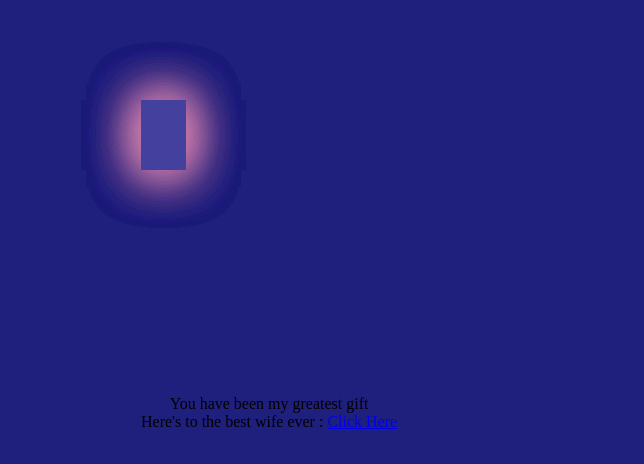
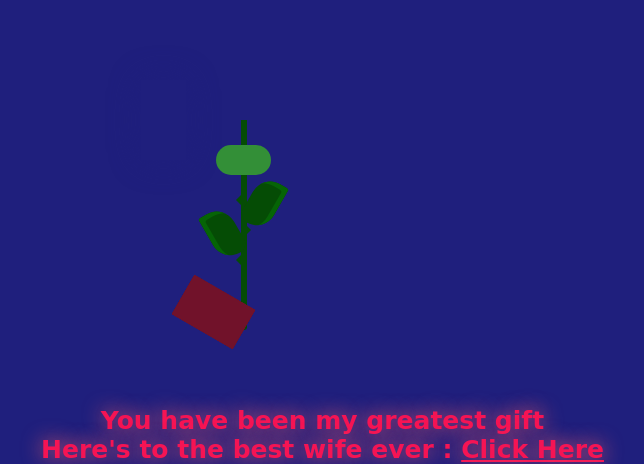
Before and after one commit to Themaster19/letterx2, a plain HTML site: page index.html in a window 1280 px wide. Shown: the part 375-839 px from the top of the page, without its empty margins (499-1143 px from the left). Before the commit the page ends 806 px from the top, so only its background shows below. Drawn offline with Linux system fonts and the light colour scheme.

Commit message:
Update style.css

```diff
--- a/style.css
+++ b/style.css
@@ -128,6 +128,171 @@ box-shadow: 0px 0px 30px rgba(245, 148, 184, 0.5);
 transition: all 0.5s ease-out;
 }
 
+.deadPetals > div:nth-child(1) {
+left: 80px;
+transform: rotate(-30deg);
+animation: falling 20s 12s ease-in-out-infinite;
+}
+.deadPetals > div:nth-child(2) {
+left: 101px;
+transform: rotate(-30deg);
+animation: falling 20s 12s ease-in-out-infinite;
+}
+.deadPetals > div:nth-child(3) {
+left: 79px;
+transform: rotate(-30deg);
+animation: falling 20s 12s ease-in-out-infinite;
+}
+.deadPetals > div:nth-child(4) {
+left: 92px;
+transform: rotate(-30deg);
+animation: falling 20s 12s ease-in-out-infinite;
+}
 
+.leaves > div:nth-last-child(1) {
+  position: absolute;
+  width: 55px;
+  height: 30px;
+  background: #338f37;
+  top: 120px;
+  left: 75px;
+  border-radius: 100px;
+}
+.leaves > div:nth-child(1) {
+  position: absolute;
+  width: 6px;
+  height: 210px;
+  background: #054c05;
+  top: 95px;
+  left: 100px;
+  border-radius: 0 0 100px 100px;
+}
+.leaves > div:nth-child(2) {
+  position: absolute;
+  width: 30px;
+  height: 50px;
+  top: 53px;
+  border-radius: 5px 40px 20px 40px;
+  background: #054c05;
+  transform-origin: bottom;
+  transform: rotate(-30deg);
+  top: 180px;
+  left: 80px;
+  box-shadow: inset 5px 5px #066406;
+}
+.leaves > div:nth-child(3) {
+  position: absolute;
+  width: 30px;
+  height: 50px;
+  top: 53px;
+  border-radius: 40px 5px 40px 20px;
+  background: #054c05;
+  transform-origin: bottom;
+  transform: rotate(30deg);
+  top: 150px;
+  left: 95px;
+  box-shadow: inset -5px 5px #066406;
+}
 
+.thorns > div {
+  position: absolute;
+  width: 0;
+  height: 0;
+  top: 140px;
 }
+.thorns > div:nth-child(odd) {
+  border-top: 5px solid transparent;
+  border-bottom: 5px solid transparent;
+  border-left: 5px solid #054c05;
+  left: 105px;
+}
+.thorns > div:nth-child(even) {
+  border-top: 5px solid transparent;
+  border-bottom: 5px solid transparent;
+  border-right: 5px solid #054c05;
+  left: 95px;
+}
+.thorns > div:nth-child(1) {
+  top: 200px;
+}
+.thorns > div:nth-child(2) {
+  top: 170px;
+}
+.thorns > div:nth-child(4) {
+  top: 230px;
+}
+
+@keyframes bloom2 {
+  50% {
+    transform: rotate(-90deg);
+    top: 200px;
+    left: 100px;
+  }
+  100% {
+    transform: rotate(-60deg);
+    top: 252px;
+    left: 50px;
+    background: #71122a;
+    box-shadow: 0px 0px 0px rgba(245, 148, 184, 0);
+  }
+}
+@keyframes bloom3 {
+  100% {
+    transform: rotate(45deg);
+  }
+}
+@keyframes bloom4 {
+  100% {
+    transform: rotate(-20deg);
+  }
+}
+@keyframes bloom5 {
+  100% {
+    transform: rotate(20deg);
+  }
+}
+@keyframes bloom6 {
+  100% {
+    transform: rotate(-5deg);
+  }
+}
+@keyframes bloom7 {
+  100% {
+    transform: rotate(5deg);
+  }
+}
+@keyframes glowing {
+  50% {
+    background: #d7365f;
+    box-shadow: 0px 0px 60px #f594b8;
+  }
+}
+@keyframes falling {
+  20% {
+    top: 335px;
+    background: #9d193b;
+    box-shadow: 0px 0px 0px rgba(245, 148, 184, 0);
+  }
+  100% {
+    top: 335px;
+    opacity: 0;
+  }
+}
+.text {
+  font-family: cursive;
+  font-weight: 800;
+  font-size: 25px;
+  text-align: center;
+  justify-content: center;
+  color: rgb(245, 20, 84);
+  text-shadow: 0 0 20px rgb(241, 94, 106);
+  margin-left: -100px;
+}
+.text a {
+  color: rgb(245, 20, 84);
+}
+.text a:hover {
+  color: white;
+  text-shadow: 0 0 20px rgb(235, 25, 42);
+}
+}
```
